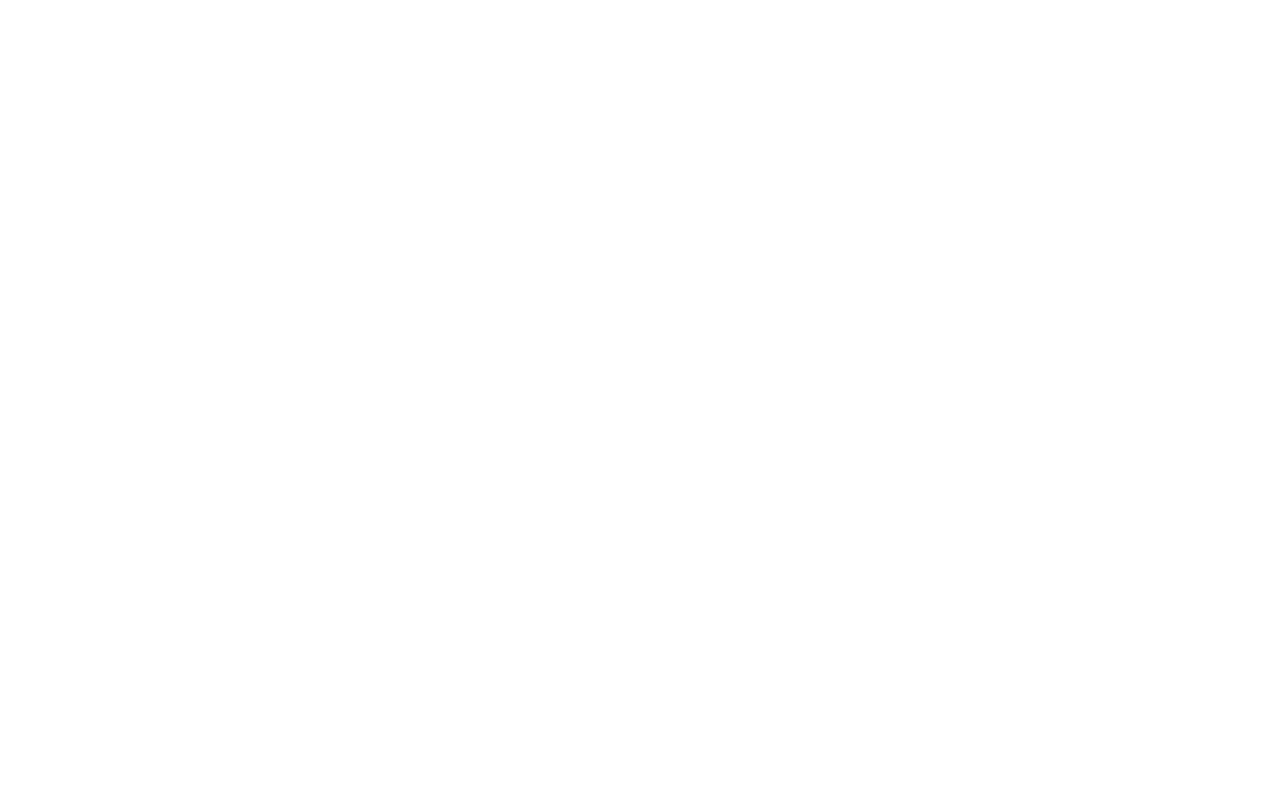
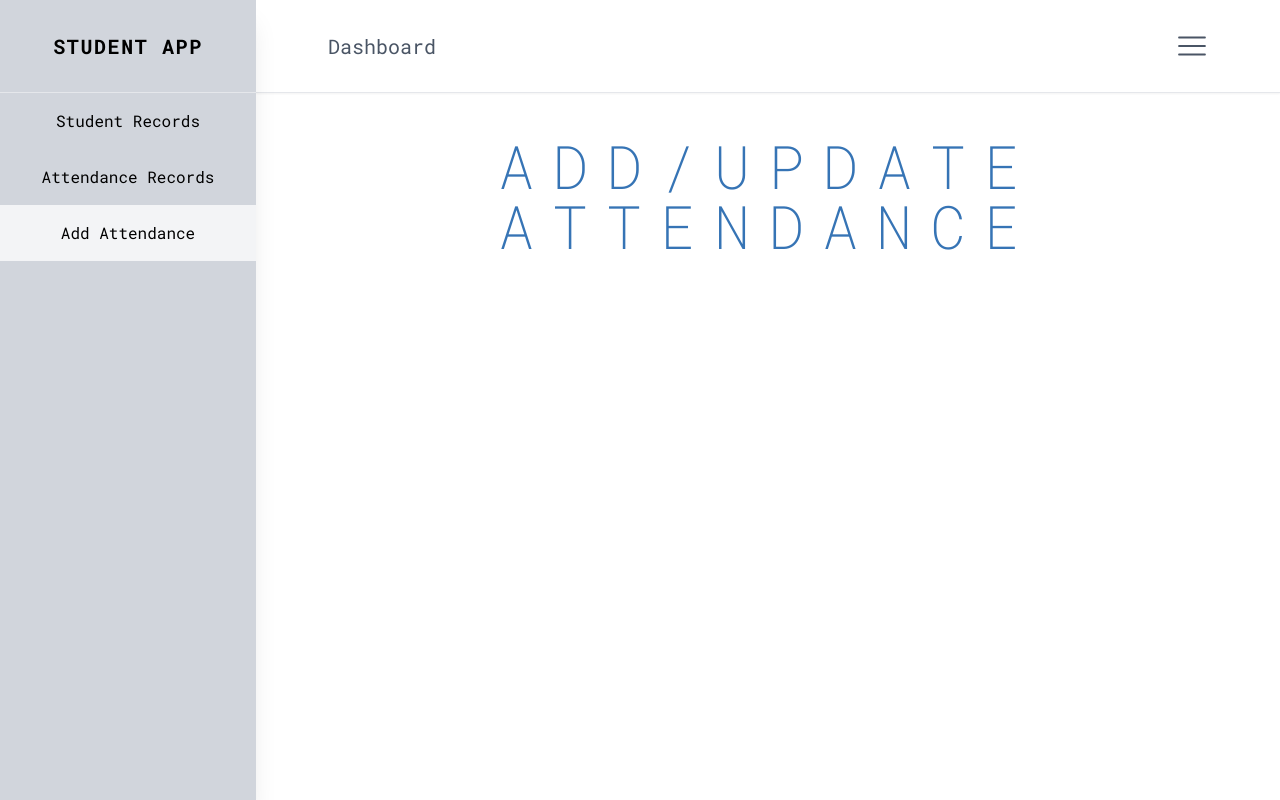
Before and after one commit to notArkade/Student_Portal, a React (Vite) app in the folder personalproject.client/: page /addAttendance in a window 1280 px wide. Before the commit this address had no page. Built offline with nearby package versions, Linux system fonts and the light colour scheme.

Commit message:
fixed delete func and attendance checking

```diff
--- a/personalproject.client/src/components/Navbar.tsx
+++ b/personalproject.client/src/components/Navbar.tsx
@@ -6,7 +6,7 @@ const Navbar = () => {
       <div className="flex justify-between items-center w-full">
         <h1 className="text-gray-600 p-8 text-xl">Dashboard</h1>
         <div className="px-8">
-          <RxHamburgerMenu className="text-gray-600" size={32} />
+          <RxHamburgerMenu className="text-gray-600 cursor-pointer" size={32} />
         </div>
       </div>
     </div>
--- a/personalproject.client/src/components/Sidebar.tsx
+++ b/personalproject.client/src/components/Sidebar.tsx
@@ -1,4 +1,4 @@
-import { Link } from "react-router-dom";
+import { NavLink } from "react-router-dom";
 
 const Sidebar = () => {
   return (
@@ -7,16 +7,43 @@ const Sidebar = () => {
         Student App
       </div>
       <ul>
-        <Link to="/">
-          <li className="p-4 hover:bg-gray-100 transition-colors">
+        <li>
+          <NavLink
+            to="/"
+            end
+            className={({ isActive }) =>
+              `block p-4 transition-colors ${
+                isActive ? "bg-gray-100" : "hover:bg-gray-100"
+              }`
+            }
+          >
             Student Records
-          </li>
-        </Link>
-        <Link to="/attendanceRecords">
-          <li className="p-4 hover:bg-gray-100 transition-colors">
+          </NavLink>
+        </li>
+        <li>
+          <NavLink
+            to="/attendanceRecords"
+            className={({ isActive }) =>
+              `block p-4 transition-colors ${
+                isActive ? "bg-gray-100" : "hover:bg-gray-100"
+              }`
+            }
+          >
             Attendance Records
-          </li>
-        </Link>
+          </NavLink>
+        </li>
+        <li>
+          <NavLink
+            to="/addAttendance"
+            className={({ isActive }) =>
+              `block p-4 transition-colors ${
+                isActive ? "bg-gray-100" : "hover:bg-gray-100"
+              }`
+            }
+          >
+            Add Attendance
+          </NavLink>
+        </li>
       </ul>
     </div>
   );
--- /dev/null
+++ b/personalproject.client/src/pages/AddAttendance.tsx
@@ -0,0 +1,13 @@
+const AddAttendance = () => {
+  return (<>
+    <div className="w-[calc(100vw-16rem)]">
+      <h1 className="text-[#3674B5] text-4xl md:text-6xl uppercase tracking-[0.3em] font-extralight my-10">
+        Add/Update Attendance
+      </h1>
+      {/* <div className="w-full">{studentTable}</div> */}
+    </div>
+  </>
+  )
+}
+
+export default AddAttendance
--- a/personalproject.client/src/routes/AppRoutes.tsx
+++ b/personalproject.client/src/routes/AppRoutes.tsx
@@ -2,6 +2,7 @@ import { Route, Routes } from "react-router-dom";
 import StudentRecords from "../pages/StudentRecords";
 import AttendanceRecords from "../pages/AttendanceRecords";
 import Layout from "../components/Layout";
+import AddAttendance from "../pages/AddAttendance";
 
 const AppRoutes = () => {
   return (
@@ -9,6 +10,7 @@ const AppRoutes = () => {
       <Route path="/" element={<Layout />}>
         <Route index element={<StudentRecords />} />
         <Route path="attendanceRecords" element={<AttendanceRecords />} />
+        <Route path="addAttendance" element={<AddAttendance />} />
         <Route></Route>
         <Route></Route>
       </Route>
```
Also changed, not shown: personalproject.client/src/pages/ViewAttendance.tsx (deleted), 15 other files (tests, documents, lock files or other folders).
